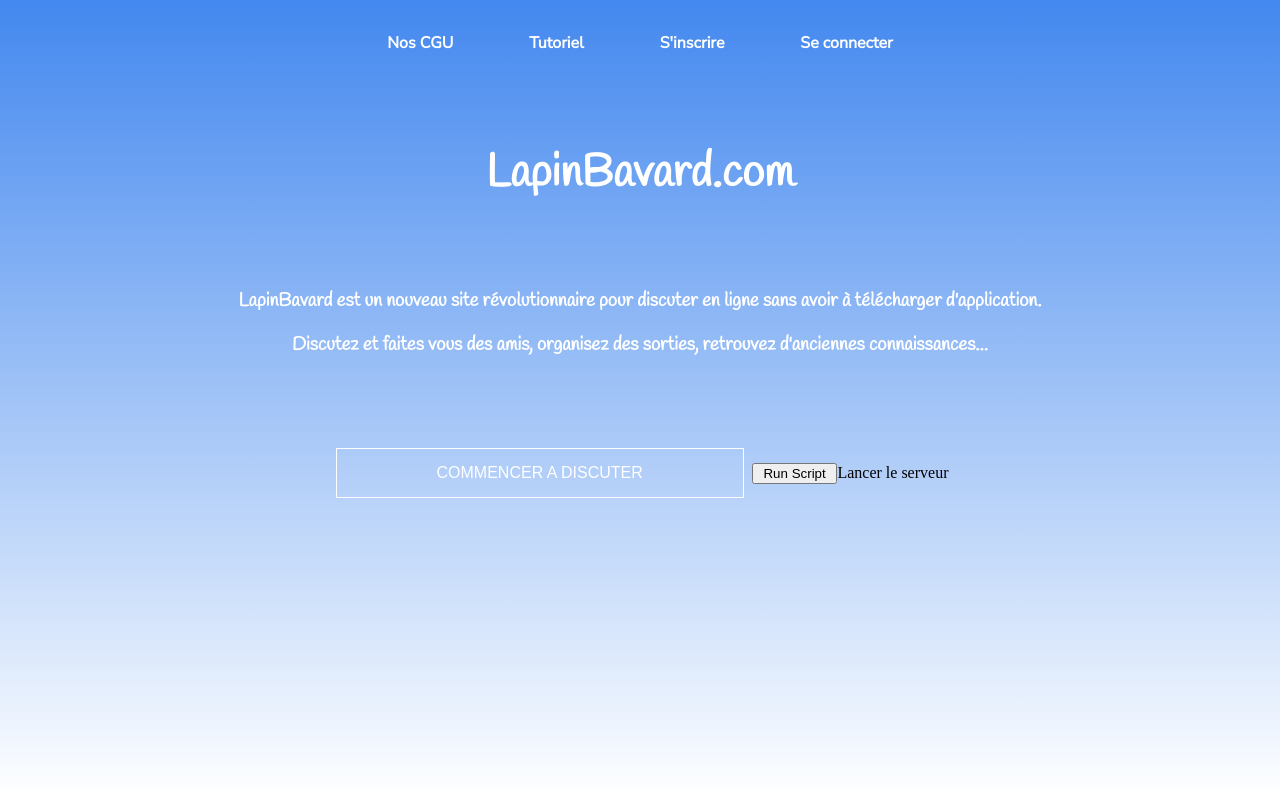
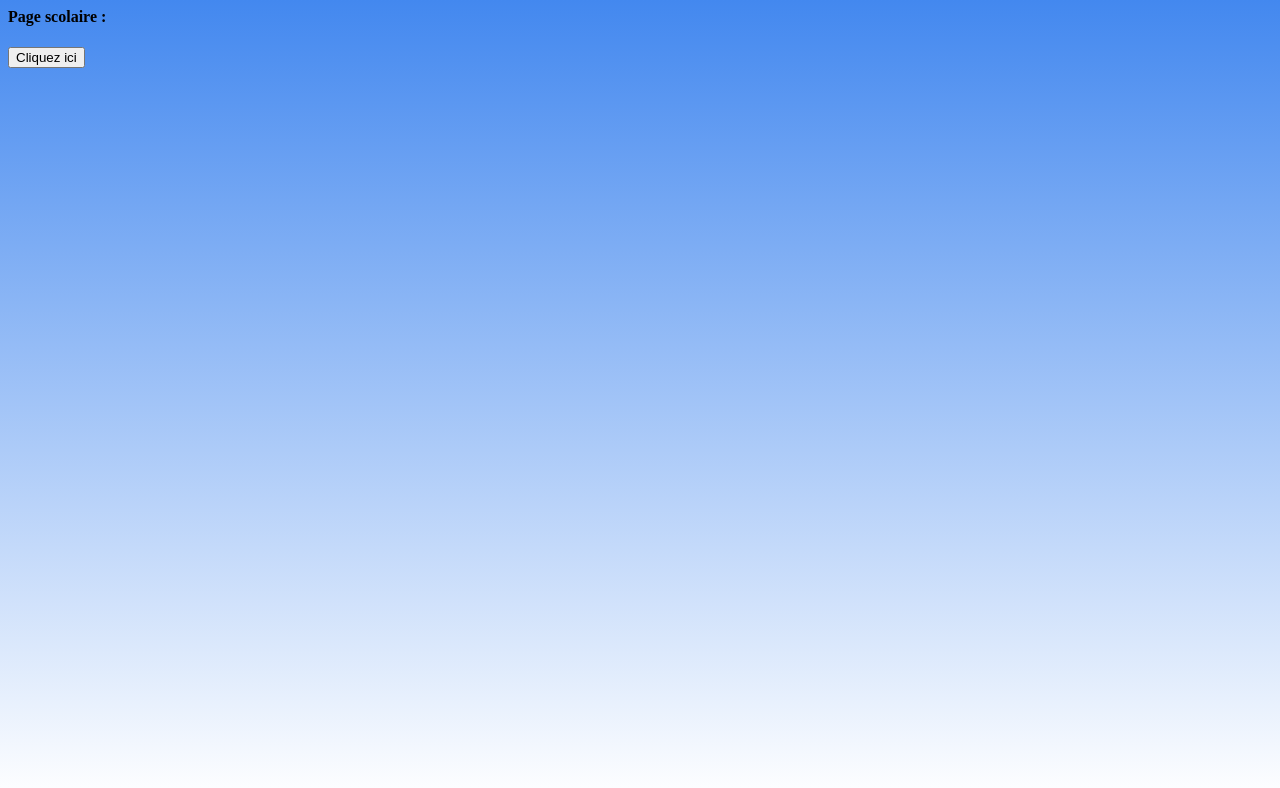
Before and after one commit to tilook/tilook.github.io, a plain HTML site: page page_accueil.html in a window 1280 px wide. Drawn offline with Linux system fonts and the light colour scheme.

Commit message:
Update page_accueil.html

```diff
--- a/page_accueil.html
+++ b/page_accueil.html
@@ -1,7 +1,7 @@
 <html>
 <head>
 <meta charset="UTF-8">
-<title>LapinBavard.com - Accueil </title>
+<title>tilook - Accueil </title>
 <link rel = "icon" href = https://zupimages.net/up/22/33/3dch.png
 type = "image/x-icon">
 
@@ -124,20 +124,6 @@ position: relative;
 </style>
 </head>
 <body>
-<div class="container">
-<a href="file:///E:/Extra-scolaire/html/page_CGU.html" style="text-decoration: none; color : white" class = "specialfont1" target="_blank"><strong>Nos CGU</strong></a>
-<a href="file:///E:/Extra-scolaire/html/page_tutoriel.html" style="text-decoration: none; color : white" class = "specialfont1"  target="_blank"><strong>Tutoriel</strong></a>
-<a href="file:///E:/Extra-scolaire/html/page_inscription.html" style="text-decoration: none; color : white" class = "specialfont1"  target="_blank"><strong>S'inscrire</strong></a>
-<a href="file:///E:/Extra-scolaire/html/page_connexion.html" style="text-decoration: none; color : white" class = "specialfont1"  target="_blank"><strong>Se connecter</strong></a>
-</div>
-<br><br>
-<h1 class = "titre_principal specialfont2"> LapinBavard.com</h1>
-<br><br>
-<h3 class = "centrer specialfont2"> LapinBavard est un nouveau site révolutionnaire pour discuter en ligne sans avoir à télécharger d'application.</h3>
-<h3 class = "centrer specialfont2"> Discutez et faites vous des amis, organisez des sorties, retrouvez d'anciennes connaissances... </h3>
-
-<div class="wrapper" "centrer">
-      <span class="discuss_button" onclick = 'window.location.href="file:///E:/Extra-scolaire/html/page_discussions.html"' >Commencer a discuter</span>
-<script src="scripts/main.js"></script>
-
-<input type="button" id='script' name="scriptbutton" value=" Run Script " onclick="exec('python serverZ20.py');">Lancer le serveur</input>
+	<h4> Page scolaire :</h4>
+	<button href = "https://tilook.github.io/site-scolaire/">Cliquez ici</button>
+	</body>
```
